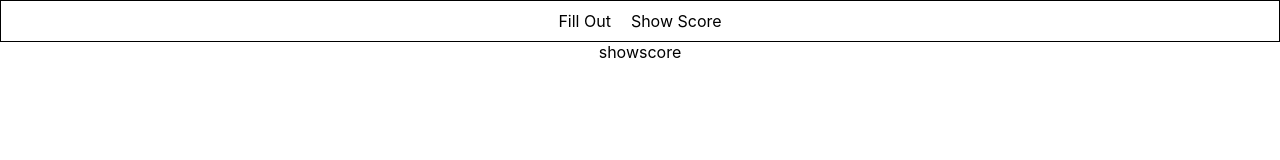
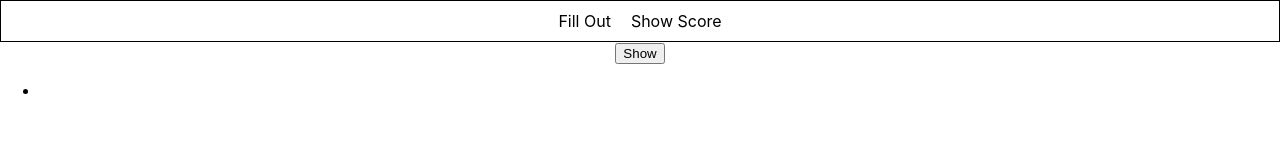
Before and after one commit to unpolygon/pubg-score, a React (Create React App) app: page /Edit in a window 1280 px wide. Shown: the top 160 px of the page. Built offline with nearby package versions, Linux system fonts and the light colour scheme.

Commit message:
add function showScore

```diff
--- a/src/component/fill-out.component.js
+++ b/src/component/fill-out.component.js
@@ -2,24 +2,6 @@ import React from 'react';
 import { db } from '../firebase';
 
 export default function fillOut(){
-    const renderData = () => {
-        let doc = {id:'parn', name: 'Hello', city: 'world'};
-        const fillOutList = document.querySelector('#fillOut');
-
-        let li = document.createElement('li');
-        let name = document.createElement('span');
-        let city = document.createElement('span');
-
-        li.setAttribute('data-id', doc.id);
-        name.textContent = doc.name;
-        city.textContent = doc.city;
-
-        li.appendChild(name);
-        li.appendChild(city);
-        console.log(fillOutList)
-        if (fillOutList !== null) fillOutList.appendChild(li);
-    }
-
     return(
         <ul id="fillOut">
             <li>
@@ -27,7 +9,7 @@ export default function fillOut(){
                 <input placeholder="Your name.."></input>
                 <input placeholder="First kill.."></input>
                 <input placeholder="Second kill.."></input>
-                <button onClick ={renderData()}>Submit</button>
+                <button>Submit</button>
             </li>
         </ul>
     );
--- a/src/component/show-score.component.js
+++ b/src/component/show-score.component.js
@@ -1,10 +1,60 @@
-import React from 'react';
-
+import React, { useState, useEffect } from 'react';
 
 export default function showScore(){
+    useEffect(()=>{
+        renderData;
+    });
+
+    const renderData = () => {
+        let doc = {
+            id: 'iaun',
+            firstName: 'Parn',
+            secondName: 'Milly',
+            firstKill: 0,
+            secondKill: 0 ,
+            score: 0
+        };
+        const teamList = document.querySelector('#team');
+
+        let li = document.createElement('li');
+        let teamName = document.createElement('span');
+        let firstName = document.createElement('span');
+        let secondName = document.createElement('span');
+        let firstKill = document.createElement('span');
+        let secondKll = document.createElement('span');
+        let score = document.createElement('span');
+
+        firstName.className='firstName';
+        secondName.className='secondName';
+        firstKill.className='firstKill';
+        secondKll.className='secondKll';
+        score.className='score';
+
+        li.setAttribute('data-id', doc.id);
+        teamName.textContent=doc.id;
+        firstName.textContent=doc.firstName;
+        secondName.textContent=doc.secondName;
+        firstKill.textContent=doc.firstKill;
+        secondKll.textContent=doc.secondKll;
+        score.textContent=doc.score;
+
+        li.appendChild(teamName);
+        li.appendChild(firstName);
+        li.appendChild(secondName);
+        li.appendChild(firstKill);
+        li.appendChild(secondKll);
+        li.appendChild(score);
+
+        if (teamList !== null) teamList.appendChild(li);
+    }
     return(
         <div className='showScore'>
-            showscore
+            <button onClick ={renderData}>Show</button>
+            <ul id ='team'>
+                <li className='Head'>
+                    <p></p>
+                </li>
+            </ul>
         </div>
     );
 }
```
